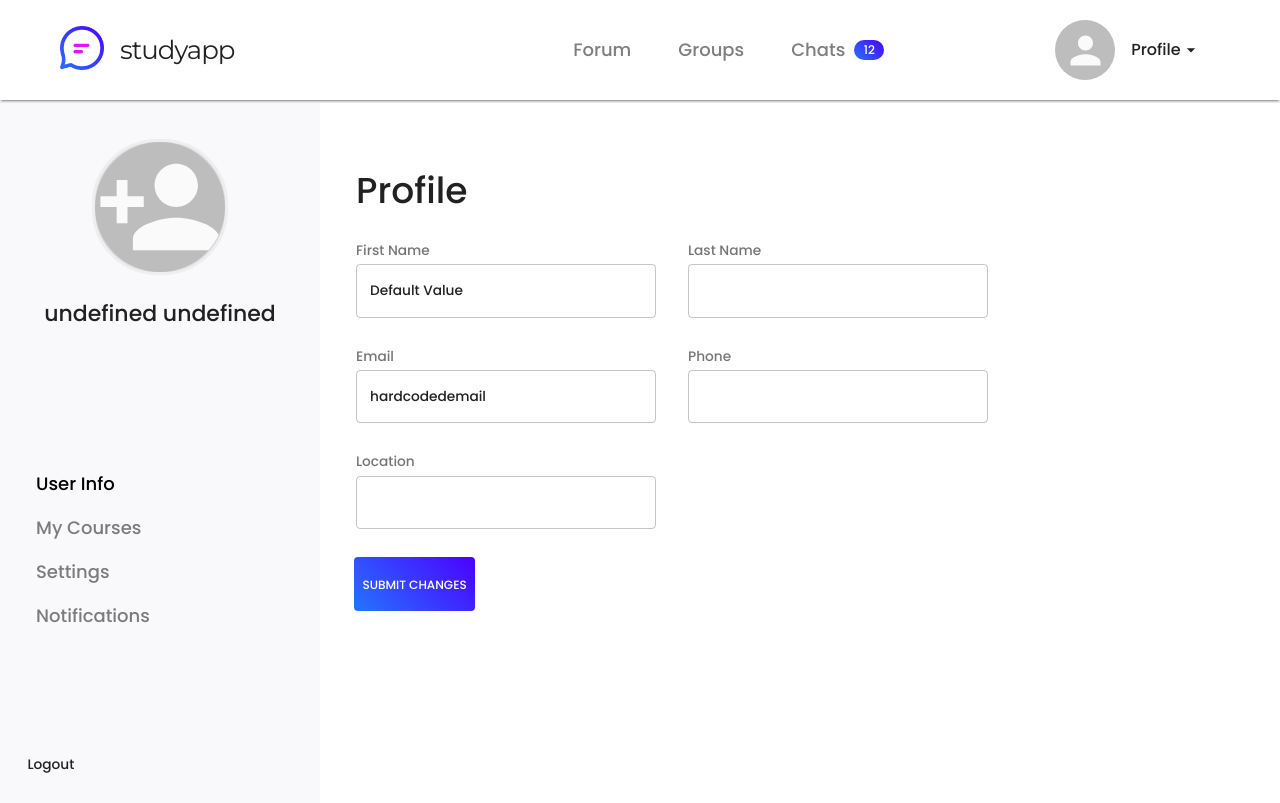
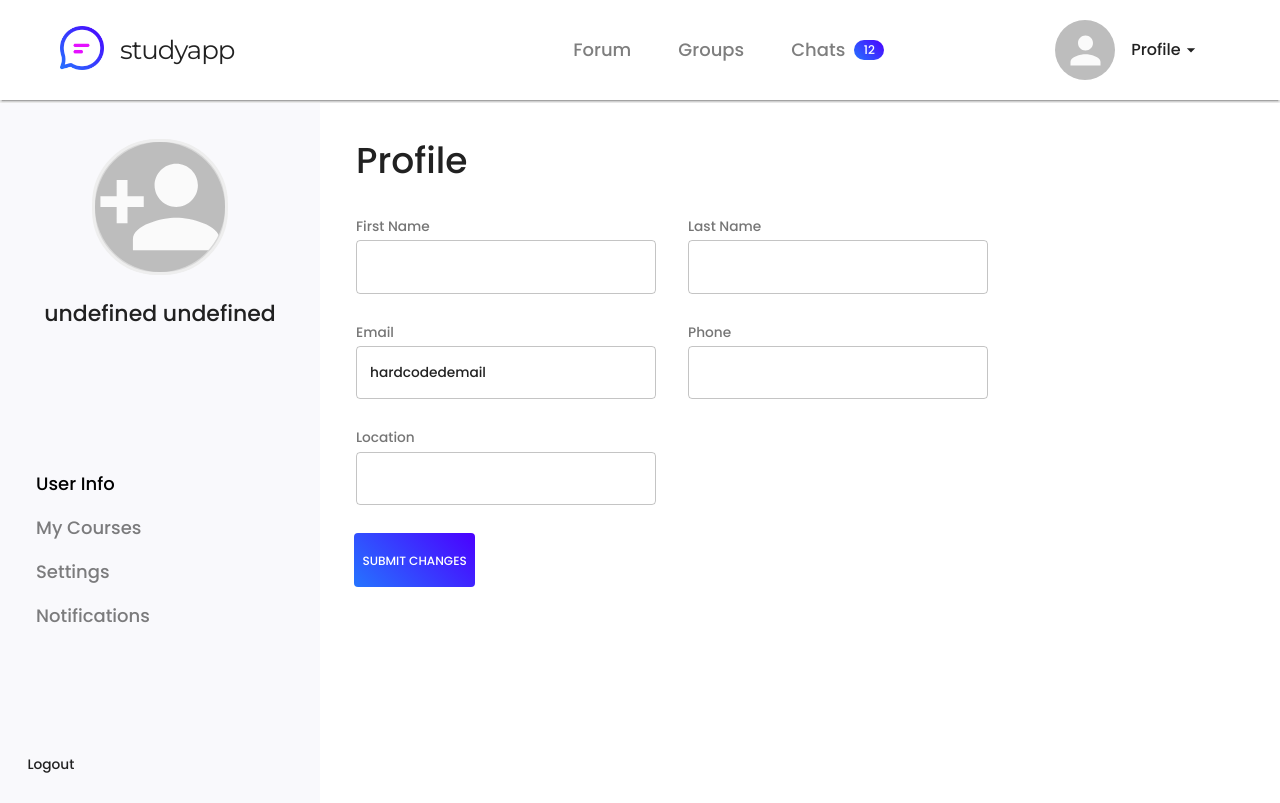
Before and after one commit to jonquag/Study-App, a React (Create React App) app in the folder client/: page /profile in a window 1280 px wide. Built offline with nearby package versions, Linux system fonts and the light colour scheme; no server answers.

Commit message:
added submit functionality
Submit changes now sends all data to the DB.

```diff
--- a/client/src/components/DragzonePicture.js
+++ b/client/src/components/DragzonePicture.js
@@ -24,7 +24,7 @@ const ProfilePic = () => {
 
                 const form = new FormData();
                 form.append('image', droppedFiles[0]);
-                form.append('firstName', profile.firstName);
+                // form.append('firstName', profile.firstName);
                 const res = await axios
                     .post('/upload', form)
                     .catch(err => console.log(err));
--- a/client/src/components/Profile/UserInfo.js
+++ b/client/src/components/Profile/UserInfo.js
@@ -4,6 +4,7 @@ import Typography from '@material-ui/core/Typography';
 import { makeStyles } from '@material-ui/styles';
 import TextField from '@material-ui/core/TextField';
 import { useGlobalContext } from '../../context/studyappContext';
+import axios from 'axios';
 
 const useStyles = makeStyles(theme => ({
     inputStyles: {
@@ -24,7 +25,7 @@ const useStyles = makeStyles(theme => ({
         marginTop: '1em',
     },
     container: {
-        margin: '3em',
+        marginLeft: '3em',
     },
 }));
 
@@ -40,6 +41,14 @@ const UserInfo = () => {
     console.log(profile);
 
     const updateProfileInfo = () => {
+        const userInfo = {
+            firstName,
+            lastName,
+            email,
+            location,
+            phone,
+        };
+        axios.put(`/profile/${profile.user._id}`, userInfo);
         console.log('update changes clicked');
     };
 
@@ -72,7 +81,6 @@ const UserInfo = () => {
                         <TextField
                             id="outlined"
                             hinttext="Change first name.."
-                            defaultValue="Default Value"
                             variant="outlined"
                             value={profile.firstName}
                             onChange={e => setFirstName(e.target.value)}
--- a/client/src/context/reducer.js
+++ b/client/src/context/reducer.js
@@ -29,6 +29,11 @@ export const reducer = (state, action) => {
                 ...state,
                 isLoading: true,
             };
+        case 'updateProfile':
+            return {
+                ...state,
+                profile: payload,
+            };
         default:
             throw new Error('No action type found!');
     }
```
